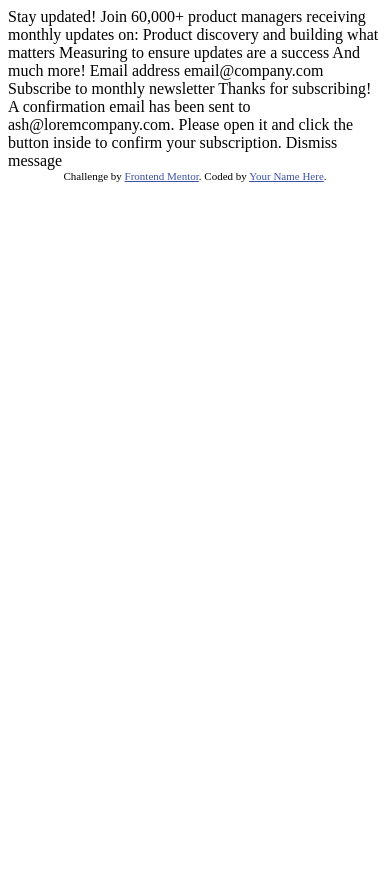
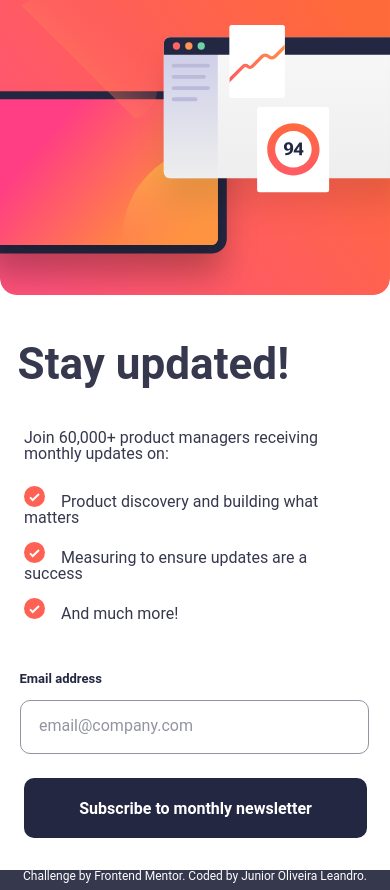
Before and after one commit to junior-leandro/newsletter, a plain HTML site: page index.html in a window 390 px wide. Before the commit the page ends 844 px from the top, so only its background shows below. Drawn offline with Linux system fonts and the light colour scheme.

Commit message:
Starting with mobile-first. Mobile design practically finished

```diff
--- /dev/null
+++ b/assets/css/reset.css
@@ -0,0 +1,48 @@
+/* http://meyerweb.com/eric/tools/css/reset/
+   v2.0 | 20110126
+   License: none (public domain)
+*/
+
+html, body, div, span, applet, object, iframe,
+h1, h2, h3, h4, h5, h6, p, blockquote, pre,
+a, abbr, acronym, address, big, cite, code,
+del, dfn, em, img, ins, kbd, q, s, samp,
+small, strike, strong, sub, sup, tt, var,
+b, u, i, center,
+dl, dt, dd, ol, ul, li,
+fieldset, form, label, legend,
+table, caption, tbody, tfoot, thead, tr, th, td,
+article, aside, canvas, details, embed,
+figure, figcaption, footer, header, hgroup,
+menu, nav, output, ruby, section, summary,
+time, mark, audio, video {
+	margin: 0;
+	padding: 0;
+	border: 0;
+	font-size: 100%;
+	font: inherit;
+	vertical-align: baseline;
+}
+/* HTML5 display-role reset for older browsers */
+article, aside, details, figcaption, figure,
+footer, header, hgroup, menu, nav, section {
+	display: block;
+}
+body {
+	line-height: 1;
+}
+ol, ul {
+	list-style: none;
+}
+blockquote, q {
+	quotes: none;
+}
+blockquote:before, blockquote:after,
+q:before, q:after {
+	content: '';
+	content: none;
+}
+table {
+	border-collapse: collapse;
+	border-spacing: 0;
+}
--- /dev/null
+++ b/assets/css/style.css
@@ -0,0 +1,114 @@
+/*
+
+The designs were created to the following widths:
+
+    - Mobile: 375px
+    - Desktop: 1440px
+
+*/
+
+:root {
+    --tomato: hsl(4, 100%, 67%);
+    --dark-slate-grey: hsl(234, 29%, 20%);
+    --charcoal-grey: hsl(235, 18%, 26%);
+    --grey: hsl(231, 7%, 60%);
+    --white: hsl(0, 0%, 100%);
+
+    --font: 'Roboto', sans-serif;
+}
+
+@import url('https://fonts.googleapis.com/css2?family=Roboto:wght@400;700&display=swap');
+
+body{
+    font-family: var(--font);
+    color: var(--charcoal-grey);
+}
+h1, h2 {
+    font-size: 44px;
+    font-weight: 700;
+    margin: 1em .4em;
+}
+.paragraph {
+    font-size: 16px;
+    font-weight: 400;
+    margin: 1.5em 1.5em;
+}
+.imagem-mobile {
+    width: 100vw;
+}
+.content {
+    width: 100vw;
+    margin: auto;
+}
+.list {
+    margin: 1em 1.5em 3em 1.5em;
+}
+.list-iten {
+    margin: 1em auto;
+    text-align: left;
+}
+.icon-list{
+    padding-right: 1em;
+}
+.inputs {
+    margin: auto;
+}
+
+.email-label {
+    position: relative;
+    font-family: var(--font);
+    color: var(--dark-slate-grey);
+    font-weight: 700;
+    font-size: 13px;
+    margin: 1.5em;
+
+}
+.email-input{
+    width: 88%;
+    height: 50px;
+    border-radius: 10px;
+    margin: 1em 1.5em;
+    border: 1px solid var(--grey);
+}
+
+.email-input::placeholder{
+    font-size: 16px;
+    font-family: var(--font);
+    color: var(--grey);
+    padding-left: 1em;
+
+}
+
+.email-button {
+    font-size: 16px;
+    font-family: var(--font);
+    font-weight: 700;
+    color: var(--white);
+    background-color: var(--dark-slate-grey);
+    border: none;
+    width: 88%;
+    height: 60px;
+    border-radius: 10px;
+    margin: .7em 1.5em 2em 1.5em;
+}
+
+
+
+
+
+
+.hidden {
+    display: none;
+}
+
+.attribution {
+    background-color: var(--charcoal-grey);
+    font-size: 12px;
+    text-align: center;
+    color: var(--white);
+    height: 20px;
+}
+.attribution a {
+    color: var(--white);
+    text-decoration: none;
+}
--- a/index.html
+++ b/index.html
@@ -1,52 +1,59 @@
 <!DOCTYPE html>
-<html lang="en">
+<html lang="pt-br">
+
 <head>
   <meta charset="UTF-8">
-  <meta name="viewport" content="width=device-width, initial-scale=1.0"> <!-- displays site properly based on user's device -->
+  <meta name="viewport" content="width=device-width, initial-scale=1.0">
 
+  <link rel="stylesheet" href="/assets/css/reset.css"> <!--RESET ALL BROWSER PREVIEW CONFIG-->
+  <link rel="stylesheet" href="/assets/css/style.css">
   <link rel="icon" type="image/png" sizes="32x32" href="./assets/images/favicon-32x32.png">
 
-  <title>Frontend Mentor | Newsletter sign-up form with success message</title>
+  <title>Frontend Mentor | Newsletter sign-up form</title>
 
-  <!-- Feel free to remove these styles or customise in your own stylesheet 👍 -->
-  <style>
-    .attribution { font-size: 11px; text-align: center; }
-    .attribution a { color: hsl(228, 45%, 44%); }
-  </style>
 </head>
+
 <body>
 
   <!-- Sign-up form start -->
+  <section class="content">
+    <img src="/assets/images/illustration-sign-up-mobile.svg" class="imagem-mobile">
+    <div class="container">
 
-  Stay updated!
+      <h1>Stay updated!</h1>
 
-  Join 60,000+ product managers receiving monthly updates on:
+      <p class="paragraph">Join 60,000+ product managers receiving monthly updates on:</p>
 
-  Product discovery and building what matters
-  Measuring to ensure updates are a success
-  And much more!
+      <ul class="list">
+        <li class="list-iten"><img src="/assets/images/icon-list.svg" alt="icone da lista" class="icon-list">Product discovery and building what matters</li>
+        <li class="list-iten"><img src="/assets/images/icon-list.svg" alt="icone da lista" class="icon-list">Measuring to ensure updates are a success</li>
+        <li class="list-iten"><img src="/assets/images/icon-list.svg" alt="icone da lista" class="icon-list">And much more!</li>
+      </ul>
+    </div>
+    <div class="inputs">
+      <label for="email-input" class="email-label">Email address</label><br>
+      <input type="text" name="email" class="email-input" placeholder="email@company.com"><br>
+      <input type="button" class="email-button" value="Subscribe to monthly newsletter">
+    </div>
 
-  Email address
-  email@company.com
+  </section>
 
-  Subscribe to monthly newsletter
-
-  <!-- Sign-up form end -->
 
   <!-- Success message start -->
+  <section class="subscribed hidden">
+    <img src="/assets/images/icon-success.svg" alt="sucess icon">
+    <h2>Thanks for subscribing!</h2>
+    <p class="paragraph">A confirmation email has been sent to <span>ash@loremcompany.com.</span>
+      Please open it and click the button inside to confirm your subscription.</p>
+    <button>Dismiss message</button>
+  </section>
 
-  Thanks for subscribing!
 
-  A confirmation email has been sent to ash@loremcompany.com.
-  Please open it and click the button inside to confirm your subscription.
-
-  Dismiss message
-
-  <!-- Success message end -->
 
   <div class="attribution">
-    Challenge by <a href="https://www.frontendmentor.io?ref=challenge" target="_blank">Frontend Mentor</a>.
-    Coded by <a href="#">Your Name Here</a>.
+    <p>Challenge by <a href="https://www.frontendmentor.io?ref=challenge" target="_blank">Frontend Mentor</a>.
+      Coded by <a href="http://junior.dev.br">Junior Oliveira Leandro</a>.</p>
   </div>
 </body>
+
 </html>
```
Also changed, not shown: design/active-states.jpg (deleted), design/desktop-design.jpg (deleted), design/desktop-preview.jpg (deleted), design/desktop-success-active.jpg (deleted), design/desktop-success.jpg (deleted), design/error-states.jpg (deleted), design/mobile-design.jpg (deleted), design/mobile-success.jpg (deleted), 1 other file.
